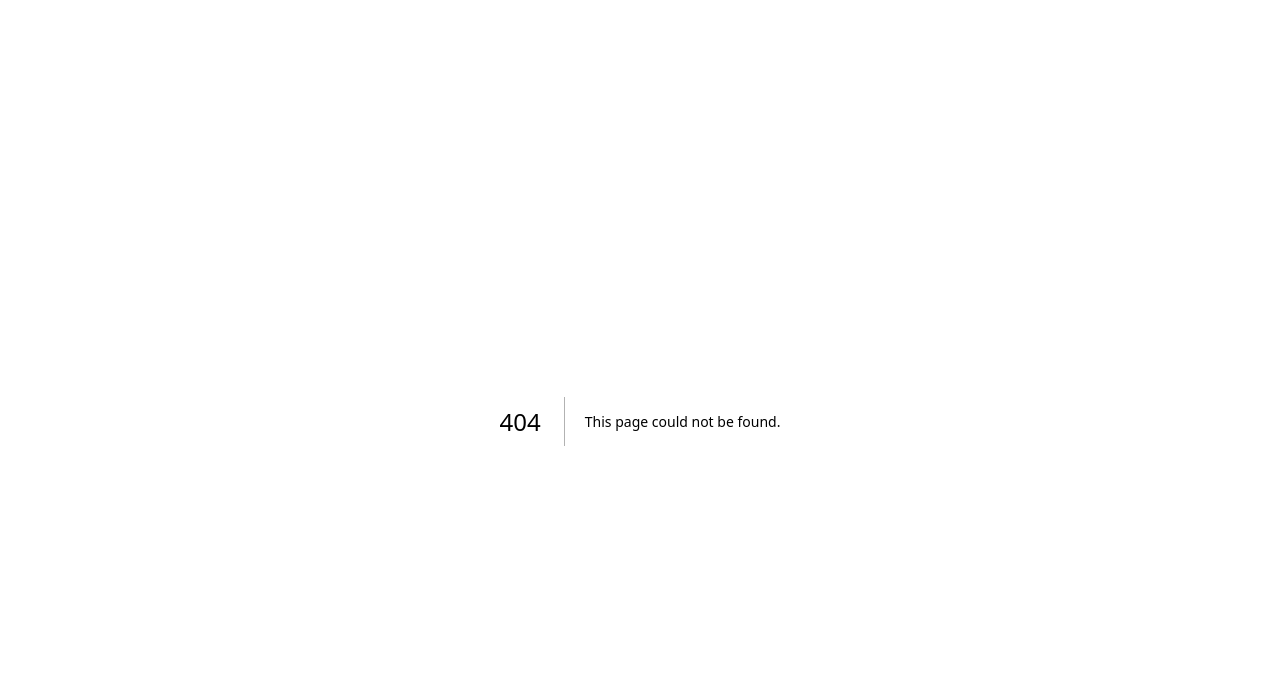
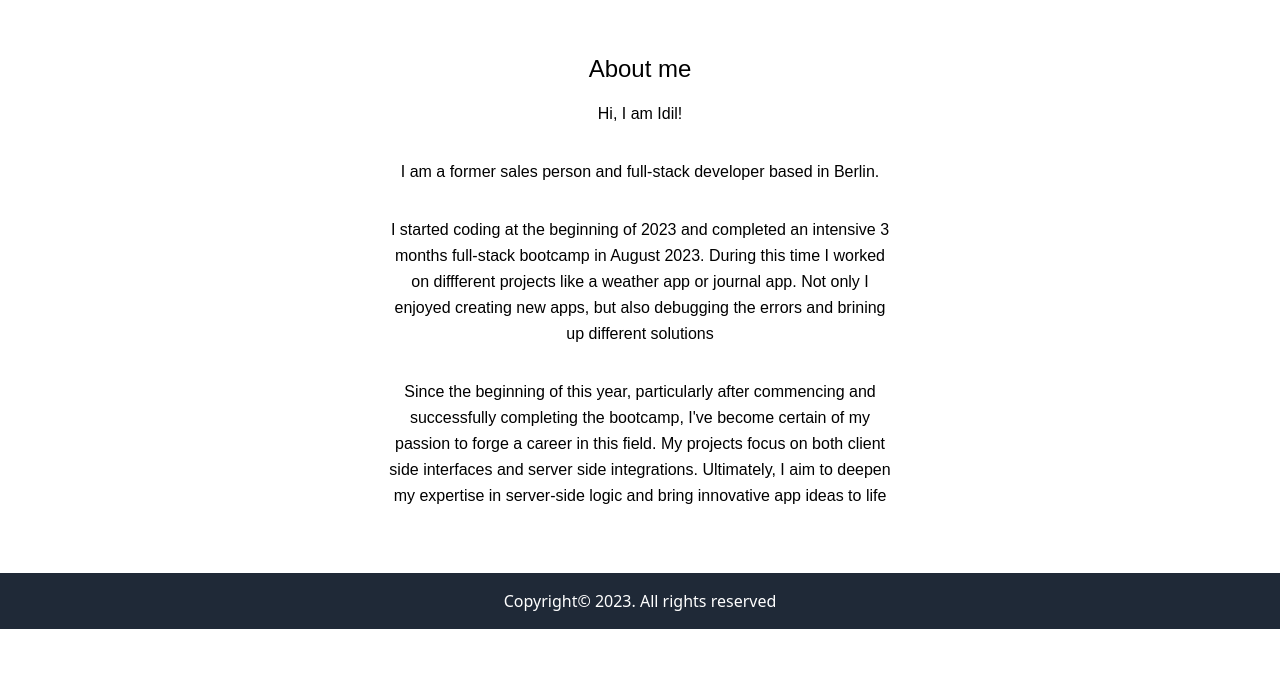
Before and after one commit to idilnsk/portfolio, a Next.js app: page /about/About in a window 1280 px wide. Before the commit this address had no page. Shown: the part 2535-3220 px from the top of the page. After the commit the page ends 3164 px from the top, so only its background shows below. Built offline with nearby package versions, Linux system fonts and the light colour scheme.

Commit message:
vercel error fixed

```diff
--- a/components/CVViewer.tsx
+++ b/components/CVViewer.tsx
@@ -7,7 +7,11 @@ interface CVViewerProps {
   altText?: string;
 }
 
-const CVViewer: React.FC<CVViewerProps> = () => {
+const CVViewer: React.FC<CVViewerProps> = ({
+  imagePath = "/Inshakov-FS-CV.jpg",
+  downloadPath = "/Inshakov-FS-CV.pdf",
+  altText = "My CV",
+}) => {
   const [isModalOpen, setModalOpen] = useState<boolean>(false);
 
   return (
@@ -20,7 +24,7 @@ const CVViewer: React.FC<CVViewerProps> = () => {
           View My CV
         </button>
         <a
-          href="/Inshakov-FS-CV.pdf"
+          href={downloadPath}
           download
           className="px-4 py-2 border border-transparent shadow-sm text-sm font-medium rounded-md text-white bg-indigo-600 hover:bg-indigo-700 focus:outline-none focus:ring-2 focus:ring-offset-2 focus:ring-indigo-500"
         >
@@ -37,8 +41,8 @@ const CVViewer: React.FC<CVViewerProps> = () => {
               X
             </button>
             <Image
-              src="/Inshakov-FS-CV.jpg"
-              alt="My CV"
+              src={imagePath}
+              alt={altText}
               layout="responsive"
               width={900}
               height={1270}
--- a/components/Skill/SkillView.tsx
+++ b/components/Skill/SkillView.tsx
@@ -30,7 +30,7 @@ const SkillView: FC = () => {
         <div className="mt-8 flex justify-around flex-wrap">
           {skills.map((skill, idx) => (
             <div
-              key={idx}
+              key={skill.name}
               onMouseEnter={() => setHoveredCardIndex(idx)}
               onMouseLeave={() => setHoveredCardIndex(null)}
             >
--- a/src/pages/About/About.tsx
+++ b/src/pages/about/About.tsx
@@ -1,18 +1,16 @@
 import { FC } from "react";
 
 interface AboutProps {
-  aboutInfo: {
-    title: string;
-    paragraphs: string[];
-  };
+  title: string;
+  paragraphs: string[];
 }
 
-const About: FC<AboutProps> = ({ aboutInfo }) => {
+const About: FC<AboutProps> = ({ title, paragraphs }) => {
   return (
     <div className="font-mukta text-center mx-auto p-8 max-w-xl">
-      <h2 className="mb-4 text-2xl">{aboutInfo.title}</h2>
-      {aboutInfo.paragraphs.map((para, index) => (
-        <p key={index} className="mb-4 pb-4 leading-relaxed">
+      <h2 className="mb-4 text-2xl">{title}</h2>
+      {paragraphs.map(para => (
+        <p key={para.slice(0, 15)} className="mb-4 pb-4 leading-relaxed">
           {para}
         </p>
       ))}
@@ -29,8 +27,7 @@ const aboutData = {
     "Since the beginning of this year, particularly after commencing and successfully completing the bootcamp, I've become certain of my passion to forge a career in this field. My projects focus on both client side interfaces and server side integrations.  Ultimately, I aim to deepen my expertise in server-side logic and bring innovative app ideas to life ",
   ],
 };
-const AboutPage: FC = () => {
-  return <About aboutInfo={aboutData} />;
+
+export default function AboutPage() {
+  return <About title={aboutData.title} paragraphs={aboutData.paragraphs} />;
 };
-
-export default AboutPage;
```
Also changed, not shown: src/pages/_app.tsx (+8 -10 lines), src/pages/About.tsx (deleted).
